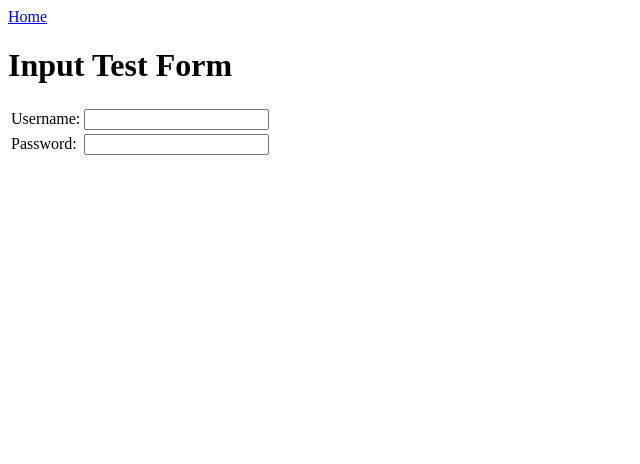
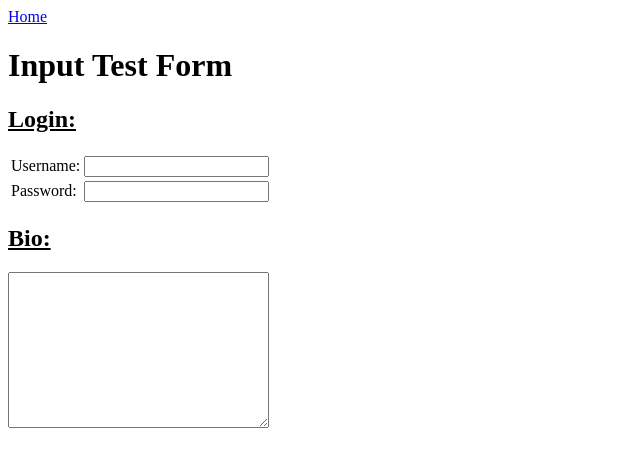
Before and after one commit to dfretyhg/matthl, a plain HTML site: page form.html in a window 1280 px wide. Shown: the whole page, without its empty margins (0-640 px from the left). Drawn offline with Linux system fonts and the light colour scheme.

Commit message:
sadgasd gds

```diff
--- a/form.html
+++ b/form.html
@@ -13,11 +13,14 @@
         </header>
 
         <main>
+            <h2><u>Login:</u></h2>
             <table>
                 <tr><td>Username:</td><td><input type="text"></td></tr>
                 <tr><td>Password:</td><td><input type="password"></td></tr>
             </table>
 
+            <h2><u>Bio:</u></h2>
+            <textarea name="" id="" cols="30" rows="10"></textarea>
         </main>
 
         <footer>
```
